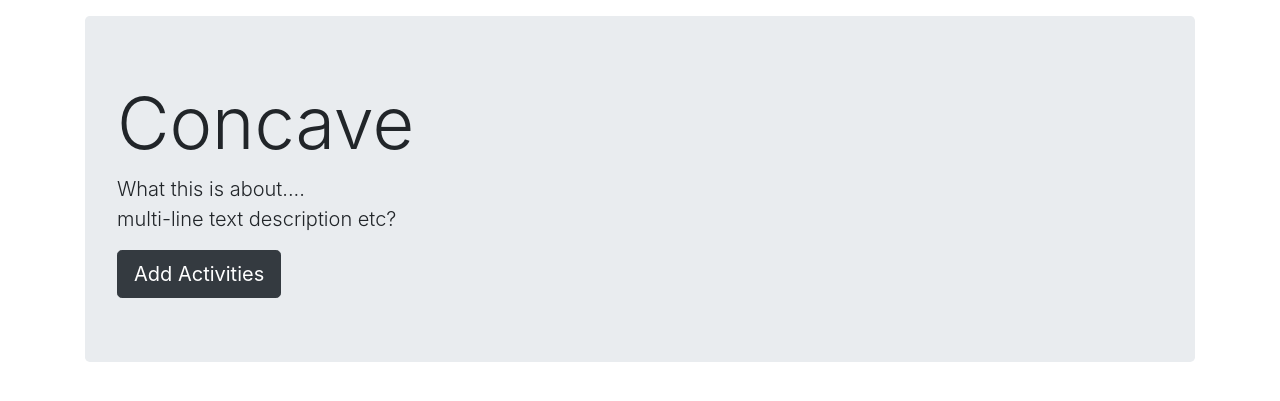
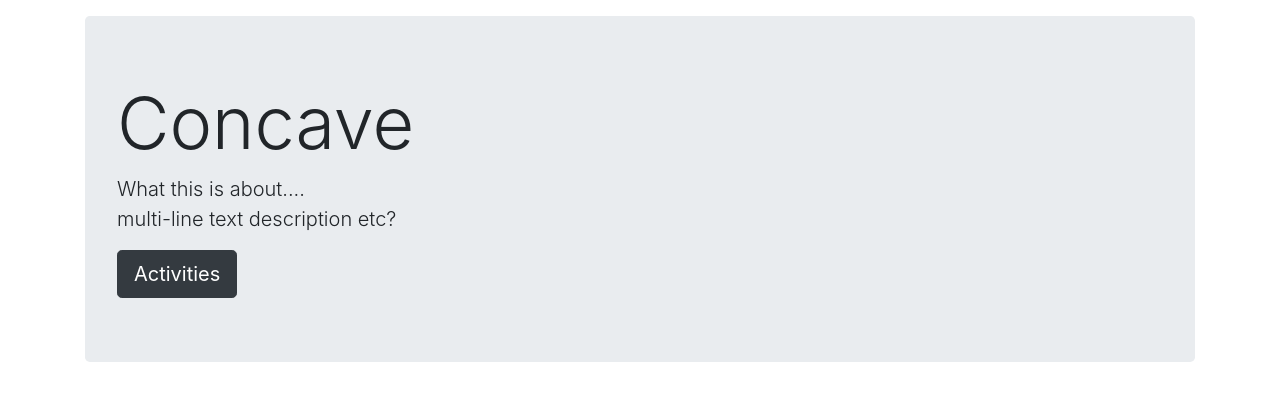
Before and after one commit to nirvik00/concave_web_service, a Node server app: page / in a window 1280 px wide. Shown: the part 56-457 px from the top of the page. Run offline with Node 20, Linux system fonts and the light colour scheme; some libraries are stand-ins or nearby versions.

Commit message:
first page

```diff
--- a/views/index.handlebars
+++ b/views/index.handlebars
@@ -1,5 +1,5 @@
 <div class="jumbotron text center">
   <h1 class="display-3">{{title}}</h1>
   <p class="lead">What this is about....<br>multi-line text description etc?</p>
-  <a href="/activities/add" class="btn btn-dark btn-lg">Add Activities</a>
+  <a href="/activities/add" class="btn btn-dark btn-lg">Activities</a>
   </div>
```
